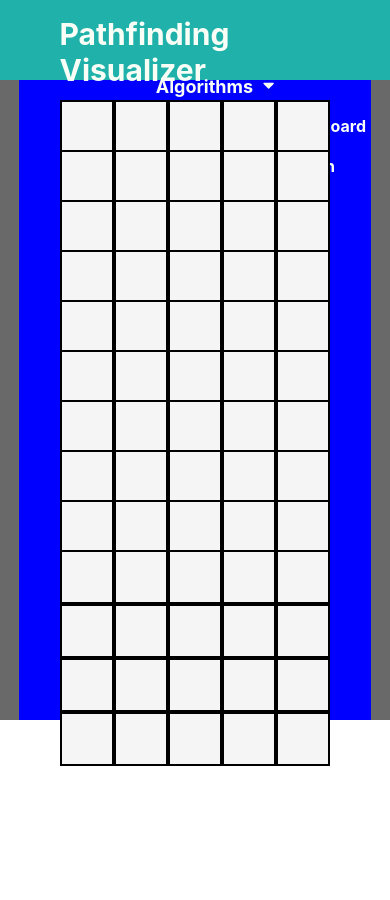
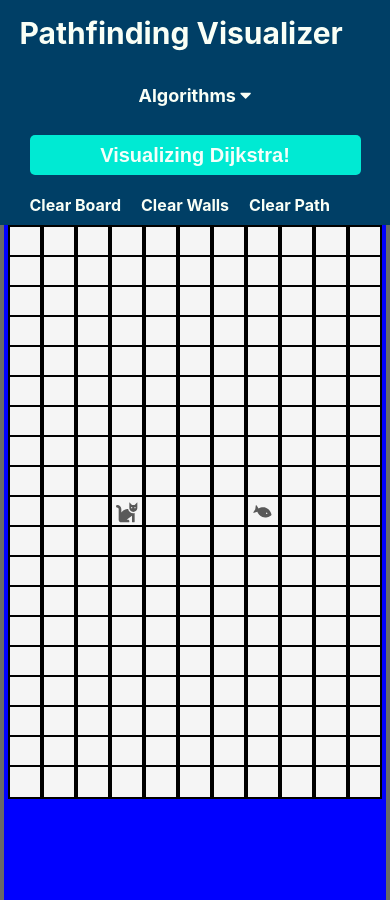
Before and after one commit to nkBrew/pathfinding-visualizer, a React (Create React App) app: page / in a window 390 px wide. Before the commit the page ends 844 px from the top, so only its background shows below. Built offline with nearby package versions, Linux system fonts and the light colour scheme.

Commit message:
Added sass. Changed stylesheets to scss. Chose a colour palette. WIP: Responsiveness. WIP: Header

```diff
--- a/package.json
+++ b/package.json
@@ -17,6 +17,7 @@
     "react": "^17.0.2",
     "react-dom": "^17.0.2",
     "react-scripts": "4.0.3",
+    "sass": "^1.43.3",
     "typescript": "^4.1.2",
     "web-vitals": "^1.0.1"
   },
--- a/src/Header/Header.css
+++ b/src/Header/Header.scss
@@ -1,5 +1,11 @@
+@import '/src/styles/palette.scss';
+
+
+$main-header:darken($quaternary,10%);
+$button-highlight: $primary;
+$border-radius: 5px;
+
 .title {
-  /* background: tomato; */
   height:50px;
   text-align: left;
   font-size: 30px;
@@ -7,25 +13,19 @@
 }
 
 .algorithms-label {
-  margin-right: 10px;
-}
-
-.title > * {
-
-  /* width:60%; */
+  // margin-right: 10px;
 }
 
 .header-main {
   display: inline-block;
-  background-color: lightseagreen;
+  background-color: $main-header;
   width: 100%;
-  height: 80px;
+  height:auto;
 }
 
 .header-inner {
   margin: auto;
   width: 90%;
-  /* height:100%; */
   margin-top:15px;
 }
 
@@ -34,21 +34,14 @@
   flex-flow: row wrap;
 }
 
-.header-wrapper > *{
-  flex:1 auto;
+.flex-item, .flex-item-title{
+  flex: 1 auto;
   min-height:40px;
   color:rgb(249, 255, 246);
 }
 
-.header-test {
-  flex:1 auto;
-  background-color: mintcream;
-}
-
 .visualize-button {
-  background-color: black;
-  border:none;
-  border-radius: 5px;
+  background-color: $button-highlight;
   transition:400ms;
   text-align: center;
   font-weight: bold;
@@ -56,10 +49,18 @@
   cursor: pointer;
   height: 100%;
   color:mintcream;
+  border:none;
+  border-radius: $border-radius;
+
+  &:hover {
+      background-color: $tertiary;
+      transition:400ms;
+  }
 }
 
 .header-button {
   display: flex;
+  padding:10px;
   justify-content: center;
   align-content: center;
   flex-direction: column;
@@ -67,23 +68,34 @@
   transition:800ms;
 }
 
-.dropdown-button{
+.dropdown-btn{
   display:flex;
   justify-content: center;
   align-content: center;
-  flex-direction: row;
+  flex-direction: column;
   font-size:18px;
   font-weight: bold;
   width:100%;
   height:100%;
-  background-color: inherit;
   border:none;
-  transition:800ms;
+  border-radius: $border-radius;
   color:rgb(249, 255, 246);
+  transition:500ms;
+}
+
+// .dropdown-b {
+//   transition:800ms;
+// }
+
+.dropdown-btn-open {
+    background-color: $primary;
+    color:mintcream;
+    transition:250ms;
 }
 
 .dropdown-container{
   position: relative;
+  height:100%;
 }
 
 .dropdown-content{
@@ -92,23 +104,25 @@
   background-color: #f1f1f1;
   z-index: 1;
   flex-direction: column;
-  background-color: lightseagreen;
+  background-color: $main-header;
   text-align: left;
   width:100%;
+
+  & a {
+    padding: 12px 16px;
+    text-decoration: none;
+    display: block;
+    color:mintcream;
+  }
+
+  & a:hover {
+      background-color: $button-highlight;
+      transition: 800ms;
+  }
 }
 
 .open {
   display: flex;
-}
-
-.dropdown-content a{
-  /* display: none; */
-  color: black;
-  padding: 12px 16px;
-  text-decoration: none;
-  display: block;
-  color:mintcream;
-  /* width:100%; */
 }
 
 .visualize-loading {
@@ -121,25 +135,23 @@ button.visualize-button:disabled {
   transition:800ms;
 }
 
-/* .header-wrapper > ul {
-  list-style-type: none;
-} */
-
 ul {
   display:flex;
   list-style-type: none;
+  margin:0;
+  padding:0;
 }
+
 li {
   cursor: pointer;
 }
 
-button.visualize-button:hover:enabled {
-  background-color: gainsboro;
-  transition:400ms
+.dropdown-btn-hover:hover{
+  color: $button-highlight;
 }
 
-li.header-button:hover,  a.header-button:hover, div.dropdown-button:hover{
-  color: yellow;
+li.header-button:hover,  a.header-button:hover{
+  color: $button-highlight;
   transition:800ms;
 }
 
@@ -148,5 +160,9 @@ a {
 }
 
 @media all and (min-width: 800px){
-  .title {flex:4}
+  .flex-item-title {flex:10%}
 }
+
+@media all and (max-width:500px){
+  // .header-main {height: 20vh;}
+}
--- a/src/Header/Header.tsx
+++ b/src/Header/Header.tsx
@@ -1,5 +1,5 @@
 import React, { useState } from 'react';
-import './Header.css';
+import './Header.scss';
 import classNames from 'classnames';
 import { ALGORITHM, ALGORITHM_FRIENDLY_NAMES } from '../Algorithms/algorithms';
 import { FontAwesomeIcon } from '@fortawesome/react-fontawesome';
@@ -29,28 +29,37 @@ const Header = ({ visualizing, algorithm, onAlgorithmSelect, onVisualize, onClea
     <div className="header-main">
       <div className="header-inner">
         <ul className="header-wrapper">
-          <li>
+          <li className="flex-item">
             <div className="title">Pathfinding Visualizer</div>
           </li>
           <li
-            className="header-button"
+            className="header-button flex-item-title"
             onClick={() => setShowAlgorithms(!showAlgorithms)}
             tabIndex={0}
             onBlur={() => setShowAlgorithms(false)}
           >
             <div className="dropdown-container">
-              <div className="dropdown-button">
-                <div className="algorithms-label">Algorithms</div>
-                <FontAwesomeIcon icon={showAlgorithms ? faCaretUp : faCaretDown} />
+              <div
+                className={classNames('dropdown-btn', {
+                  'dropdown-btn-open': showAlgorithms,
+                  'dropdown-btn-hover': !showAlgorithms,
+                })}
+              >
+                <div>
+                  <div className="algorithms-label">
+                    Algorithms <FontAwesomeIcon icon={showAlgorithms ? faCaretUp : faCaretDown} />
+                  </div>
+                </div>
               </div>
               <div className={classNames('dropdown-content', { open: showAlgorithms })}>{renderAlgorithmOptions()}</div>
             </div>
           </li>
-          <li className="header-button">
+          <li className="header-button flex-item">
             <button className={classNames('visualize-button')} onClick={() => onVisualize()} disabled={visualizing}>
               {visualString}
             </button>
           </li>
+          <ul className="flex-item">
             <li className="header-button" onClick={() => onClear(true, true, true)}>
               <div>Clear Board</div>
             </li>
@@ -61,6 +70,7 @@ const Header = ({ visualizing, algorithm, onAlgorithmSelect, onVisualize, onClea
               <div>Clear Path</div>
             </li>
           </ul>
+        </ul>
       </div>
     </div>
   );
--- a/src/PathfindingVisualizer/Grid/Grid.css
+++ b/src/PathfindingVisualizer/Grid/Grid.scss
@@ -1,8 +1,8 @@
 .grid-container {
   background-color:blue;
-  padding:20px;
-  width:80%;
-  height:600px;
+  // padding:20px;
+  width:98%;
+  height: 80vh;
   margin:auto;
   -webkit-touch-callout: none; /* iOS Safari */
   -webkit-user-select: none; /* Safari */
@@ -15,5 +15,5 @@
 
 .grid-row {
   display:block;
-  height: 50px;
+  height: 30px;
 }
--- a/src/PathfindingVisualizer/Grid/Grid.tsx
+++ b/src/PathfindingVisualizer/Grid/Grid.tsx
@@ -1,6 +1,6 @@
 import React from 'react';
 import Node, { NodeType } from './Node/Node';
-import './Grid.css';
+import './Grid.scss';
 
 export type GridProps = {
   children: React.ReactNode[];
--- a/src/PathfindingVisualizer/Grid/Node/Node.css
+++ /dev/null
@@ -1,85 +0,0 @@
-.node {
-  display: inline-block;
-  background-color:whitesmoke;
-  width:50px;
-  height: inherit;
-  border: 2px solid rgb(0, 0, 0);
-  margin:0;
-  vertical-align: top;
-  position:relative;
-}
-
-.node-wall {
-  background-color: rgb(28, 26, 26);
-  animation-name: wall-ani;
-  animation-duration: 1s;
-  animation-fill-mode: forwards;
-  border:none;
-  border-radius: 4px;
-}
-
-.node-visited {
-  animation-name: visited-ani;
-  animation-duration:1.5s;
-  animation-fill-mode:forwards;
-  background-color: green;
-}
-
-.node-visited-no-ani {
-  width:100%;
-  height:100%;
-  background-color: cyan;
-}
-
-.node-path {
-  width:100%;
-  height: 100%;
-  background-color: yellow;
-}
-
-.node-center-align {
-  display: flex;
-  justify-content: center;
-  align-items: center;
-  height: inherit;
-}
-
-
-@keyframes wall-ani {
-  0% {
-    width: 0%;
-    height: 0%;
-    border:none;
-    border-radius: 0px;
-  }
-  80% {
-    width: 120%;
-    height: 120%;
-    border:none;
-    border-radius: 4px;
-  }
-  100% {
-    width: 100%;
-    height: 100%;
-    border:none;
-    border-radius: 0px;
-  }
-}
-
-@keyframes visited-ani {
-  0%{
-    width:0%;
-    height:0%;
-    /* transform: rotate(20deg); */
-  }
-  80% {
-    width: 110%;
-    height: 110%;
-    /* transform: rotate(-20deg); */
-  }
-  100% {
-    width: 100%;
-    height: 100%;
-    /* transform: rotate(0deg); */
-  }
-}
--- /dev/null
+++ b/src/PathfindingVisualizer/Grid/Node/Node.scss
@@ -0,0 +1,118 @@
+@use "sass:color";
+@import '/src/styles/palette.scss';
+
+
+$visited-start-colour: color.scale($primary, $alpha: -25%);
+$visited-middle-colour: color.scale($tertiary, $alpha: -25%);
+$visited-final-colour: lighten($quaternary,5%);
+$path-color: $secondary;
+
+.node {
+  display: inline-block;
+  background-color:whitesmoke;
+  width:30px;
+  height: inherit;
+  border: 2px solid rgb(0, 0, 0);
+  margin:0;
+  vertical-align: top;
+  position:relative;
+}
+
+.node-wall {
+  width:100%;
+  height:100%;
+  background-color: rgb(28, 26, 26);
+  animation-name: wall-ani;
+  animation-duration: 2s;
+  animation-fill-mode: forwards;
+  border:none;
+  border-radius: 4px;
+}
+
+.node-visited {
+  width:100%;
+  height:100%;
+  animation-name: visited-ani;
+  animation-duration:1s;
+  animation-fill-mode:forwards;
+}
+
+.node-visited-no-ani {
+  width:100%;
+  height:100%;
+  background-color: $visited-final-colour;
+}
+
+.node-path, .node-path-no-ani {
+  width:100%;
+  height: 100%;
+  background-color: darken($path-color, 10%);
+
+}
+
+.node-path {
+  background-color: $path-color;
+  animation: path-ani 500ms forwards;
+}
+
+.node-center-align {
+  display: flex;
+  justify-content: center;
+  align-items: center;
+  height: inherit;
+  position: relative;
+}
+
+.node-icon {
+  position: absolute;
+}
+
+@keyframes wall-ani {
+  0% {
+    transform:scale(.2, .2);
+    border:none;
+    border-radius: 0px;
+  }
+  80% {
+    transform: scale(1.2, 1.2);
+    border:none;
+    border-radius: 4px;
+  }
+  100% {
+    transform: scale(1, 1);
+    border:none;
+    border-radius: 0px;
+  }
+}
+
+@keyframes visited-ani {
+  0% {
+    transform: scale(.2, .2);
+    background-color: $visited-start-colour;
+    border:none;
+    border-radius:20px;
+  }
+  60% {
+    transform: scale(1.4, 1.4);
+    background-color: $visited-middle-colour
+  }
+  100% {
+    transform: scale(1, 1);
+    background-color: $visited-final-colour;
+  }
+}
+
+@keyframes path-ani {
+  0% {
+    transform: scale(.7, .7);
+  }
+  60%{
+    transform:scale(1.4, 1.4);
+    background-color: color.scale($path-color,$alpha: -25%);
+  }
+  100% {
+    transform:scale(1,1);
+    background-color: darken($path-color, 10%);
+  }
+
+}
--- a/src/PathfindingVisualizer/Grid/Node/Node.tsx
+++ b/src/PathfindingVisualizer/Grid/Node/Node.tsx
@@ -1,5 +1,5 @@
 import React from 'react';
-import './Node.css';
+import './Node.scss';
 import classNames from 'classnames';
 import { FontAwesomeIcon } from '@fortawesome/react-fontawesome';
 import { faBone, faCat, faDog, faFish } from '@fortawesome/free-solid-svg-icons';
@@ -27,7 +27,6 @@ const finderColor = 'rgb(89, 89, 89)';
 const targetColor = 'rgb(89, 89, 89)';
 
 const Node = ({
-  icon,
   col,
   row,
   isWall,
@@ -35,23 +34,11 @@ const Node = ({
   isTarget,
   isPath,
   isVisited,
-  color,
   pathOnScreen,
   mouseEnterHandler,
   mouseDownHandler,
   mouseUpHandler,
 }: NodeProps): JSX.Element => {
-  let logo = undefined;
-  if (isTarget) {
-    logo = '🐈';
-  } else if (isFinder) {
-    logo = '😡';
-  }
-
-  const styles: { backgroundColor?: string } = {};
-  if (color && !isWall) {
-    styles['backgroundColor'] = color;
-  }
   return (
     <div
       className="node"
@@ -61,18 +48,24 @@ const Node = ({
     >
       <div className="node-center-align">
         <div
-          className={classNames('node-center-align', {
+          className={classNames('', {
             'node-wall': isWall,
-            'node-visited': isVisited && !pathOnScreen,
+            'node-visited': isVisited && !pathOnScreen && !isPath,
             'node-visited-no-ani': isVisited && pathOnScreen,
-            'node-path': isPath,
+            'node-path': isPath && !pathOnScreen,
+            'node-path-no-ani': isPath && pathOnScreen,
           })}
-          style={styles}
-        >
-          {/* {logo ? <div className="node-center-align node-finder"> {logo}</div> : null} */}
-          {isFinder && <FontAwesomeIcon icon={faCat} size="2x" color={finderColor} />}
-          {isTarget && <FontAwesomeIcon icon={faFish} size="lg" transform={{ rotate: 20 }} color={targetColor} />}
-        </div>
+        />
+        {isFinder && (
+          <div className="node-icon">
+            <FontAwesomeIcon icon={faCat} size="lg" color={finderColor} />
+          </div>
+        )}
+        {isTarget && (
+          <div className="node-icon">
+            <FontAwesomeIcon icon={faFish} size="1x" transform={{ rotate: 20 }} color={targetColor} />
+          </div>
+        )}
       </div>
     </div>
   );
--- a/src/PathfindingVisualizer/PathfindingVisualizer.tsx
+++ b/src/PathfindingVisualizer/PathfindingVisualizer.tsx
@@ -1,13 +1,13 @@
-import React, { useEffect, useState } from 'react';
+import React, { useEffect, useRef, useState } from 'react';
 import { ALGORITHM, calculateByAlgorithm, ColRow } from '../Algorithms/algorithms';
 import Header from '../Header/Header';
 import Grid from './Grid/Grid';
 import Node, { NodeType } from './Grid/Node/Node';
 import './PathfindingVisualizer.css';
-
-const numCol = 20;
-const numRow = 10;
-const visualizationTimeConstant = 100;
+//in px is the size of the node + its border
+const numCol = ((window.innerWidth / 34) * 0.98) >> 0;
+const numRow = ((window.innerHeight / 34) * 0.8) >> 0;
+const visualizationTimeConstant = 200;
 
 const PathfindingVisualizer = (): JSX.Element => {
   const [mouseDown, setMouseDown] = useState(false);
@@ -18,6 +18,8 @@ const PathfindingVisualizer = (): JSX.Element => {
   const [visualizing, setVisualizing] = useState(false);
   const [pathOnScreen, setPathOnScreen] = useState(false);
   const [algorithm, setAlgorithm] = useState(ALGORITHM.DIJKSTRA);
+  const [gridSize, setGridSize] = useState({ width: 0, height: 0 });
+  const gridRef = useRef(null);
 
   useEffect(() => {
     const nodeRows = [];
@@ -229,9 +231,12 @@ const PathfindingVisualizer = (): JSX.Element => {
           const updatedNode = { ...nodes[closed.row][closed.col], isPath: true };
           newNodes[updatedNode.row][updatedNode.col] = updatedNode;
           setNodes(newNodes);
+          //In timeout to let animation play on final node
           if (i == reversePath.length - 1) {
-            setVisualizing(false);
-            setPathOnScreen(true);
+            setTimeout(() => {
+              setVisualizing(false);
+              setPathOnScreen(true);
+            }, 800);
           }
         }, visualizationTimeConstant * visitedNodesLength + visualizationTimeConstant * i);
       }
@@ -258,7 +263,9 @@ const PathfindingVisualizer = (): JSX.Element => {
         onClear={clear}
       />
       <div className="PathfindingVisualizer">
-        <Grid>{renderNodes()}</Grid>
+        <div ref={gridRef}>
+          <Grid>{renderNodes()}</Grid>
+        </div>
       </div>
     </div>
   );
--- /dev/null
+++ b/src/styles/palette.scss
@@ -0,0 +1,4 @@
+$primary: rgb(0, 234, 211);
+$secondary: #FFF5B7;
+$tertiary: #FF449F;
+$quaternary: #005F99;
```
Also changed, not shown: 1 other file (tests, documents, lock files or other folders). Lines whose indentation alone changed are shown as unchanged.
